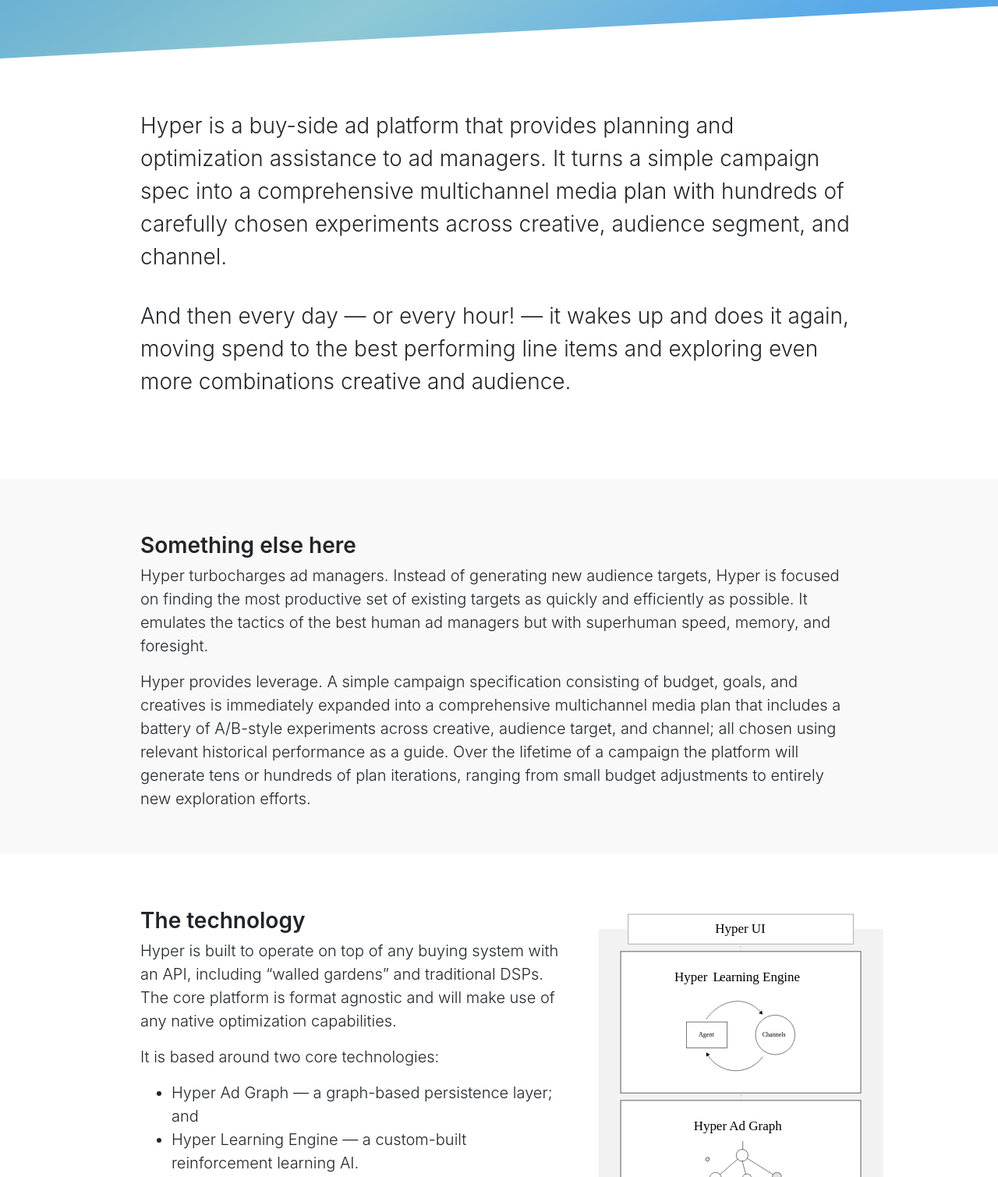
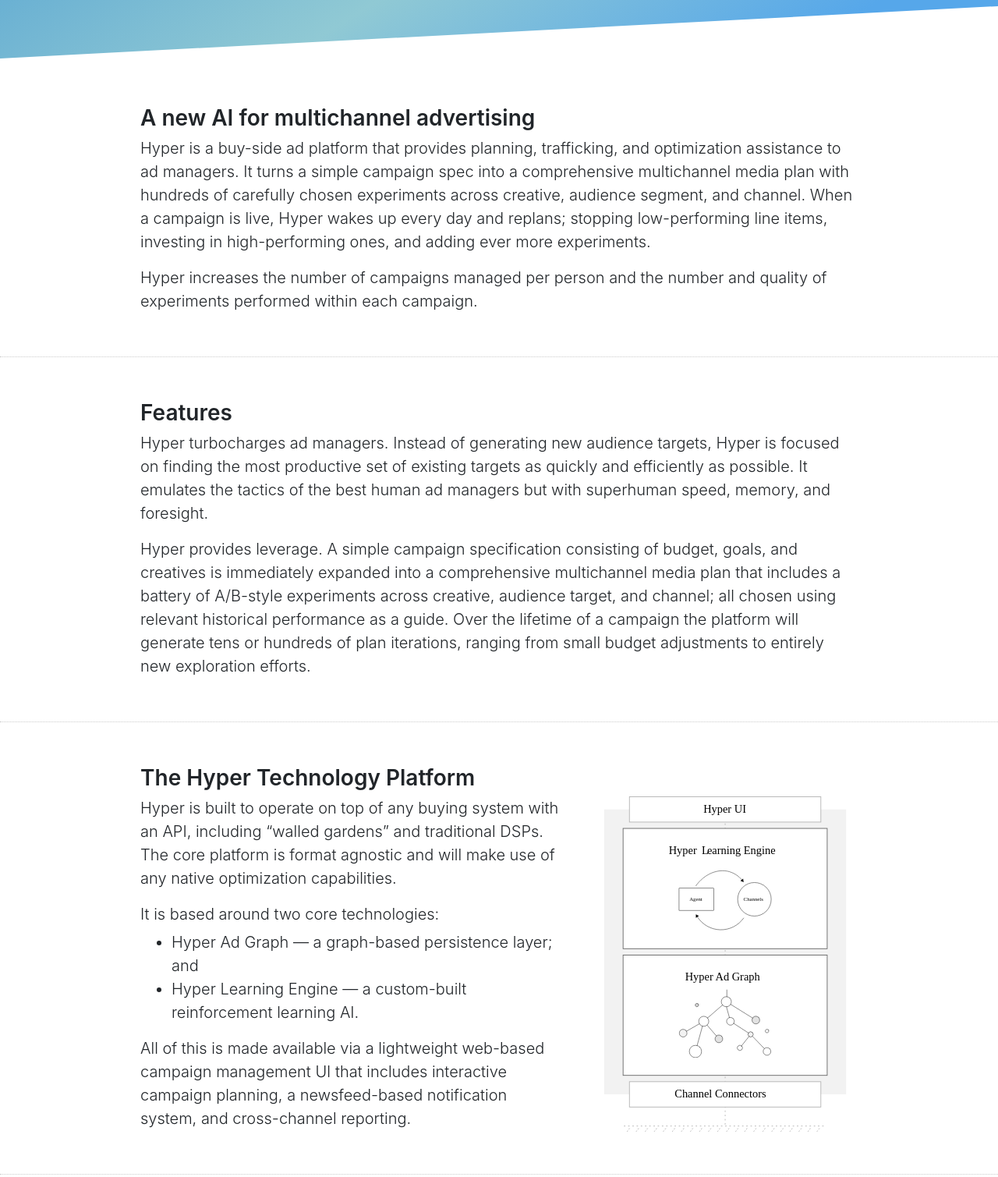
Before and after one commit to projecthyper/projecthyper.com, a website: page new.html in a window 1280 px wide. Shown: the part 880-2389 px from the top of the page at 78% size. Drawn offline with nearby package versions, Linux system fonts and the light colour scheme.

Commit message:
Added intro.

```diff
--- a/new.html
+++ b/new.html
@@ -26,6 +26,7 @@
                         <div class="collapse navbar-collapse" id="navbarNavAltMarkup">
                             <div class="navbar-nav mr-auto mr-md-3">
                                 <a class="nav-item nav-link" href="#overview">Overview</a>
+                                <a class="nav-item nav-link" href="#features">Features</a>
                                 <a class="nav-item nav-link" href="#technology">Technology</a>
                                 <a class="nav-item nav-link" href="#about">About</a>
                             </div>
@@ -48,8 +49,6 @@
                         <div class="col">
                             <h1 class="text-center">AI-powered assistance for ad managers</h1>
                             <h2 class="text-center">Planning, trafficking, and optimization executed by software, managed by humans.</h2>
-                            <!-- <h1 class="text-center">Auto-complete for advertisers</h1>
-                            <h2 class="text-center">Hyper provides AI-assisted planning, trafficking, and optimization for digital campaigns.</h2> -->
                             <div class="text-center"><img src="images/laptop-with-screenshot.png" width="1000"></div>
                         </div>
                     </div>
@@ -57,16 +56,35 @@
             </div>
         </div>
 
+        <!-- <a name="overview"></a>
         <div class="tile tile-2">
             <div class="container">
                 <div class="row justify-content-md-center">
                     <div class="col-md-10">
-                        <!-- <h2><a name="overview"></a>A new AI for multichannel advertising</h2> -->
-                        <p>Hyper is a buy-side ad platform that provides planning and optimization assistance to ad managers. It turns a simple
-                            campaign spec into a comprehensive multichannel media plan with hundreds of carefully chosen experiments across creative,
-                            audience segment, and channel.</p>
-                        <p>And then every day &mdash; or every hour! &mdash; it wakes up and does it again, moving spend to the best performing line
-                            items and exploring even more combinations creative and audience.</p>
+                        <p>Hyper is a buy-side ad platform that provides planning, trafficking, and optimization assistance to ad managers. It turns
+                            a simple campaign spec into a comprehensive multichannel media plan with hundreds of carefully chosen experiments across
+                            creative, audience segment, and channel. When a campaign is live, Hyper wakes up every day and replans; stopping
+                            low-performing line items, investing in high-performing ones, and adding ever more experiments.</p>
+                        <p>Hyper increases the number of campaigns managed per person and the number and quality of experiments performed within
+                            each campaign.</p>
+                    </div>
+                </div>
+            </div>
+        </div> -->
+
+        <a name="overview"></a>
+        <div class="tile tile-2">
+            <div class="container">
+                <div class="row justify-content-md-center">
+                    <div class="col-md-10">
+                        <h2>A new AI for multichannel advertising</h2>
+                        <p>Hyper is a buy-side ad platform that provides planning, trafficking, and optimization assistance to ad managers. It turns
+                            a simple campaign spec into a comprehensive multichannel media plan with hundreds of carefully chosen experiments across
+                            creative, audience segment, and channel. When a campaign is live, Hyper wakes up every day and replans; stopping
+                            low-performing line items, investing in high-performing ones, and adding ever more experiments.</p>
+                        <p>Hyper increases the number of campaigns managed per person and the number and quality of experiments performed within
+                            each campaign.</p>
+                        <!-- <p>Hyper is autocomplete for media plans.</p> -->
                         <!-- <p>It's autocomplete for media plans.</p>
                         <p>And then every day (or every hour) it wakes up and replans moving investment to high performing line items and adding new experiments.</p> -->
                         <!-- <p>Hyper turbocharges ad managers. Instead of generating new audience targets, Hyper is focused on finding the most productive set of existing targets as quickly and efficiently as possible. It emulates the tactics of the best human ad managers but with superhuman speed, memory, and foresight.</p>
@@ -76,12 +94,13 @@
             </div>
         </div>
 
+        <a name="features"></a>
         <div class="tile tile-3">
             <!-- <div class="grey-stripes"></div> -->
             <div class="container">
                 <div class="row justify-content-md-center">
                     <div class="col-md-10">
-                        <h2><a name="overview"></a>Something else here</h2>
+                        <h2><a name="overview"></a>Features</h2>
                         <p>Hyper turbocharges ad managers. Instead of generating new audience targets, Hyper is focused on finding the most productive set of existing targets as quickly and efficiently as possible. It emulates the tactics of the best human ad managers but with superhuman speed, memory, and foresight.</p>
                         <p>Hyper provides leverage. A simple campaign specification consisting of budget, goals, and creatives is immediately expanded into a comprehensive multichannel media plan that includes a battery of A/B-style experiments across creative, audience target, and channel; all chosen using relevant historical performance as a guide. Over the lifetime of a campaign the platform will generate tens or hundreds of plan iterations, ranging from small budget adjustments to entirely new exploration efforts.</p>
                     </div>
@@ -89,13 +108,14 @@
             </div>
         </div>
 
+        <a name="technology"></a>
         <div class="tile tile-4">
             <div class="container">
                 <div class="row justify-content-md-center">
                     <div class="col-md-6">
-                        <h2><a name="technology"></a>The technology</h2>
+                        <h2>The Hyper Technology Platform</h2>
                         <p>Hyper is built to operate on top of any buying system with an API, including “walled gardens” and traditional DSPs. The core platform is format agnostic and will make use of any native optimization capabilities.</p>
-                        <p>It is based around two core technologies:</p>
+                        <p class="before-list">It is based around two core technologies:</p>
                         <ul>
                             <li>Hyper Ad Graph — a graph-based persistence layer; and</li>
                             <li>Hyper Learning Engine — a custom-built reinforcement learning AI.</li>
@@ -109,11 +129,12 @@
             </div>
         </div>
 
+        <a name="about"></a>
         <div class="tile tile-5">
             <div class="container">
                 <div class="row justify-content-md-center">
                     <div class="col-md-10">
-                        <h2><a name="about"></a>About us</h2>
+                        <h2>About us</h2>
                         <p>Project Hyper is the product of a small group of ad tech contrarians whose minds are just sufficiently addled from their time manifesting three-letter acronyms to come up with such a hair-brained scheme.</p>
                         <p>For more information ping us at <a href="mailto:hello@projecthyper.com">hello@projecthyper.com</a>.</p>
                     </div>
--- a/scss/hyper.scss
+++ b/scss/hyper.scss
@@ -12,12 +12,21 @@
 h2 {
     font-size: 28px;
     font-weight: 600;
-    margin-top: 30px;
+//    margin-top: 30px;
+    margin-top: 16px;
 }
 
 p, li {
     font-size: 20px;
     font-weight: 300;
+}
+
+p {
+    margin-bottom: 16px;
+
+    &.before-list {
+        margin-bottom: 6px;
+    }
 }
 
 .blue-stripes {
@@ -121,19 +130,19 @@
 }
 
 .tile-2 {
-//    border-bottom: 1px dotted #ccc;
-    padding-top: 120px;
-    padding-bottom: 70px;
+    border-bottom: 1px dotted #ccc;
+    padding-top: 100px;
+    padding-bottom: 40px;
 
-    p {
-        font-size: 28px;
-        margin-bottom: 34px;
-    }
+//    p {
+//        font-size: 28px;
+//        margin-bottom: 34px;
+//    }
 }
 
 .tile-3 {
-    background-color: #f9f9f9;
-//    border-bottom: 1px dotted #ccc;
+//    background-color: #f9f9f9;
+    border-bottom: 1px dotted #ccc;
 }
 
 .tile-4 {
@@ -141,6 +150,6 @@
 }
 
 .tech-stack-diagram {
-    margin-top: 26px;
-    width: 400px;
+    margin-top: 46px;
+    width: 340px;
 }
```
Also changed, not shown: css/hyper.css, 1 other file.
